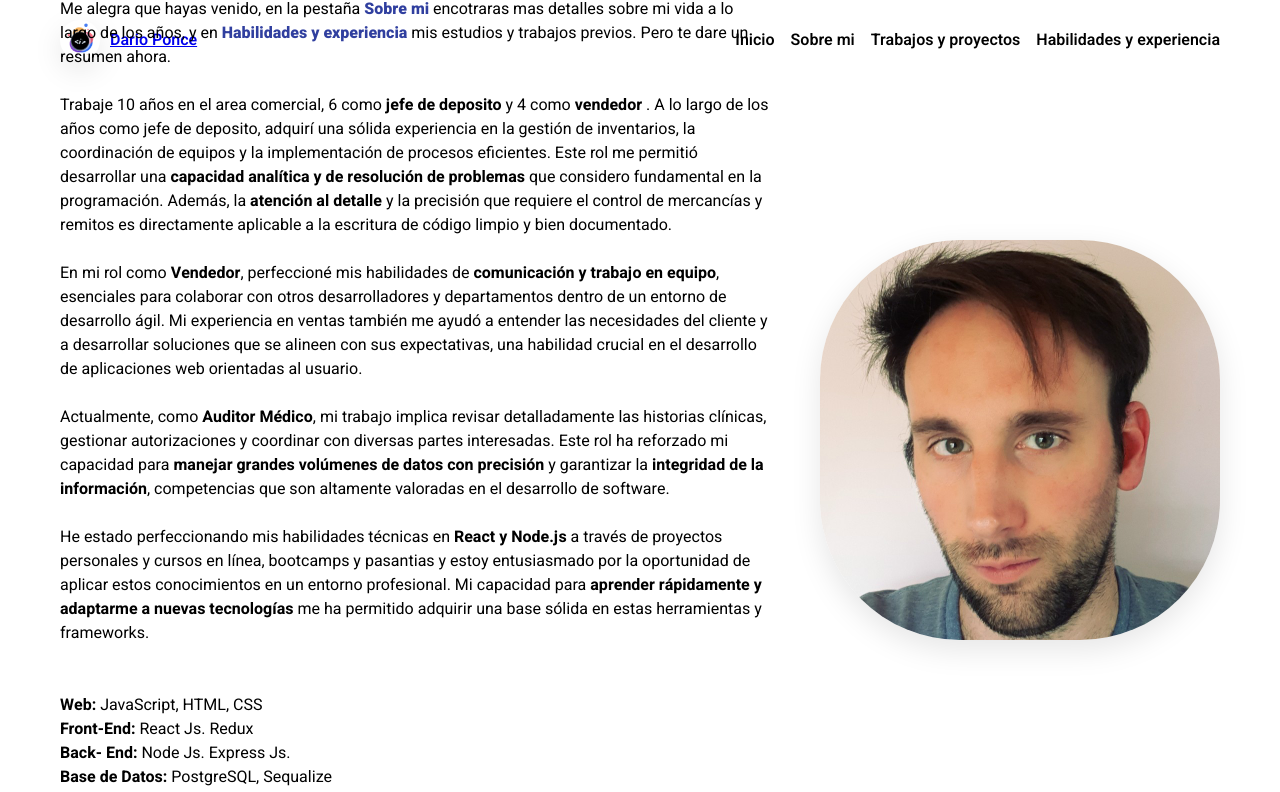
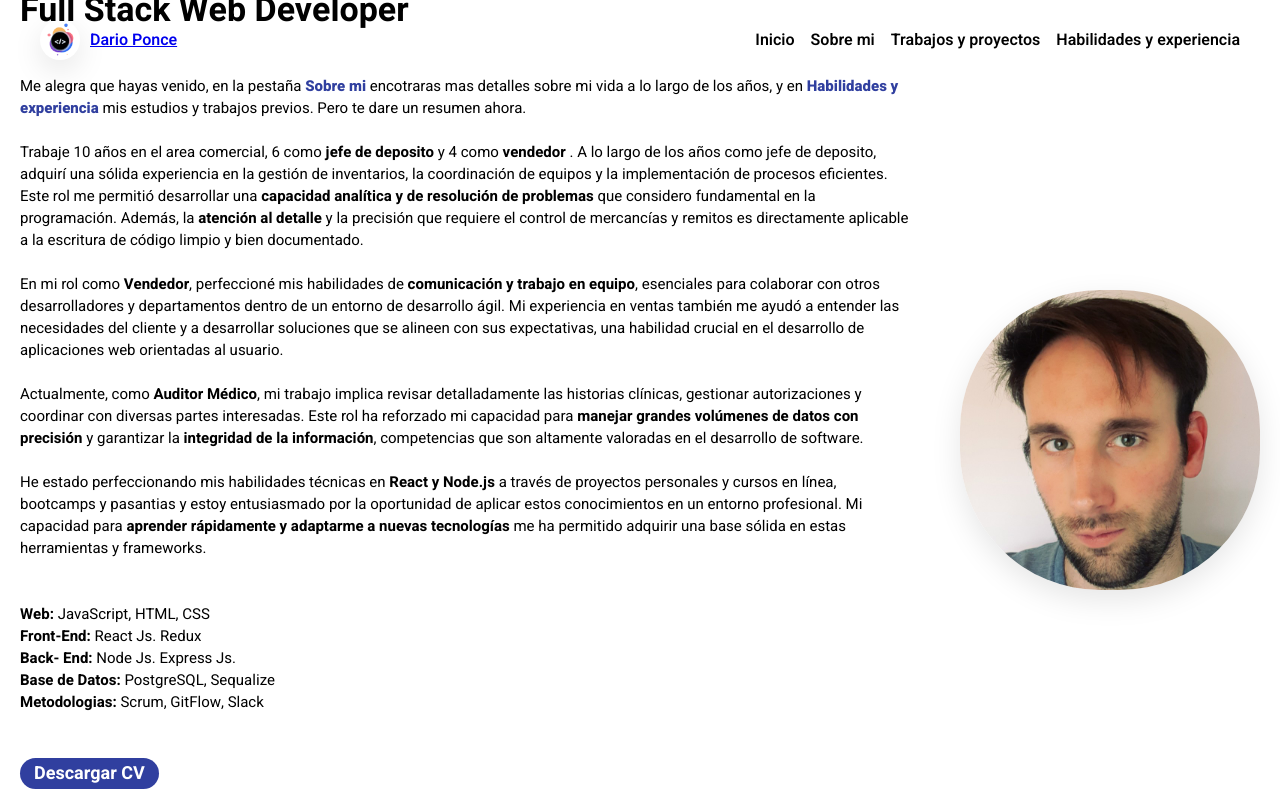
Before and after one commit to DaroPonce21/portfolio, a React (Vite) app: page / in a window 1280 px wide. Shown: the top 792 px of the page. Built offline with nearby package versions, Linux system fonts and the light colour scheme.

Commit message:
cambios css

```diff
--- a/src/App.css
+++ b/src/App.css
@@ -603,11 +603,11 @@ footer h2 {
   color: #303f9f;
 }
 
-@media screen and (max-width: 1200px) {
+@media screen and (max-width: 1500px) {
   nav {
     padding: 20px 40px;
   }
-
+/*
   .main {
     padding: 0 40px;
   }
@@ -616,7 +616,29 @@ footer h2 {
     width: 340px;
     height: 340px;
   }
+*/
 
+.main {
+  padding: 0 20px;
+}
+
+.main img {
+  width: 300px;
+  height: 300px;
+}
+
+.main .info h1 {
+  font-size: 34px;
+}
+
+.main .info p {
+  font-size: 15px;
+}
+
+.main .info button {
+  font-size: 15px;
+  padding: 8px 22px;
+}
   .recent {
     padding: 40px;
   }
@@ -673,7 +695,7 @@ footer h2 {
   }
 }
 
-@media screen and (max-width: 992px) {
+@media screen and (max-width: 1025px) {
   nav {
     padding: 20px;
   }
@@ -802,7 +824,7 @@ footer h2 {
   }
 }
 
-@media screen and (max-width: 768px) {
+@media screen and (max-width: 970px) {
   nav {
     justify-content: center;
   }
```
